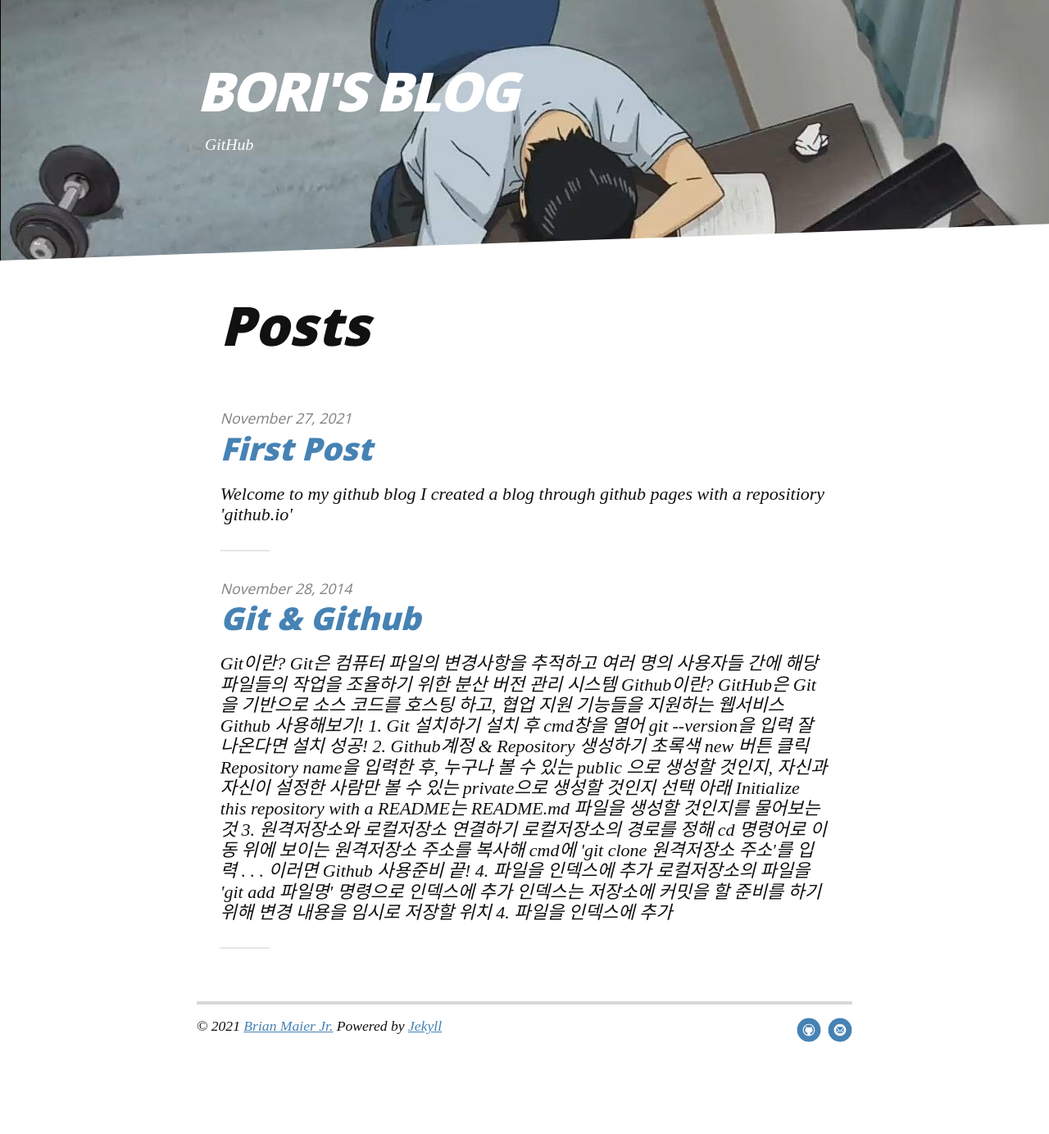
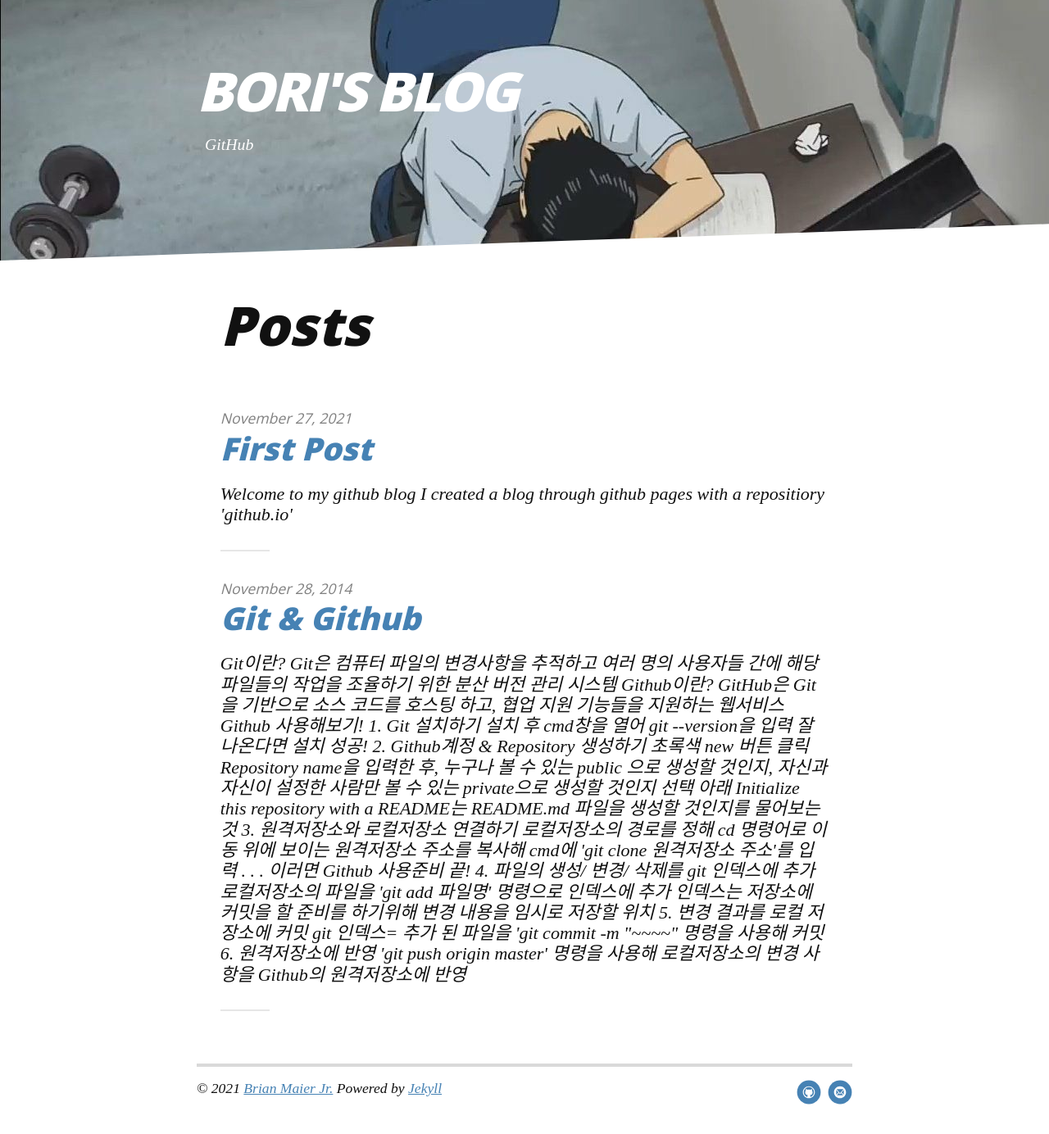
Before and after one commit to 250b/250b.github.io, a Jekyll site: the page built from index.html, in a window 1280 px wide. Shown: the whole page at 82% size. Built offline with Jekyll 4.4.1, drawn with Linux system fonts in a browser that asks for light colours; nearby versions of some CDN libraries; the list of posts is cut into pages by our own code; before the commit the page ends 1308 px from its top, so only the background shows below that.

Commit message:
change Git & Github

```diff
--- a/_posts/2014-12-14-featured-image.markdown
+++ b/_posts/2014-12-14-featured-image.markdown
@@ -16,17 +16,17 @@ image: keyboard.gif
 <p class="intro">Github 사용해보기!<p>
 <p class="list"><p class="listtitle">1. Git 설치하기</p></p>
 <p> </p>
-<p>설치 후 cmd창을 열어 git --version을 입력</p>
-<p>잘 나온다면 설치 성공!</p>
+<p class="text">설치 후 cmd창을 열어 git --version을 입력</p>
+<p class="text">잘 나온다면 설치 성공!</p>
 <br><br><br>
 <p class="list"><p class="listtitle">2. Github계정 & Repository 생성하기</p></p>
 <p> </p>
 <br>
 <p><img src="/assets/img/repository.JPG" alt=""><p>
-<p>초록색 new 버튼 클릭</p>
+<p class="text">초록색 new 버튼 클릭</p>
 <br><br><br><br>
 <p><img src="/assets/img/create.JPG" alt=""></p>
-<p>Repository name을 입력한 후,</p>
+<p class="text">Repository name을 입력한 후,</p>
 <br><br>
 <div id="public">
     <p>누구나 볼 수 있는 public 으로 생성할 것인지,</p>
@@ -34,16 +34,16 @@ image: keyboard.gif
     <p>private으로 생성할 것인지 선택</p>
 <div>
 <br><br>
-<p>아래 Initialize this repository with a README는</p>
-<p>README.md 파일을 생성할 것인지를 물어보는 것</p>
+<p class="text">아래 Initialize this repository with a README는</p>
+<p class="text">README.md 파일을 생성할 것인지를 물어보는 것</p>
 <br><br><br><br>
 <p class="list"><p class="listtitle">3. 원격저장소와 로컬저장소 연결하기</p></p>
 <p> </p>
 <br>
-<p>로컬저장소의 경로를 정해 cd 명령어로 이동</p>
+<p class="text">로컬저장소의 경로를 정해 cd 명령어로 이동</p>
 <p><img src="/assets/img/clone.JPG" alt=""></p>
-<p>위에 보이는 원격저장소 주소를 복사해</p>
-<p>cmd에 'git clone 원격저장소 주소'를 입력</p>
+<p class="text">위에 보이는 원격저장소 주소를 복사해</p>
+<p class="text">cmd에 'git clone 원격저장소 주소'를 입력</p>
 <br><br><br><br>
 <div class="gittext">
     <p>.</p>
@@ -55,7 +55,14 @@ image: keyboard.gif
 <p class="rmx">Github 사용준비 끝!<p>
 <p><img src="/assets/img/github.pnG" alt=""></p>
 <br>
-<p class="list"><p class="listtitle">4. 파일을 인덱스에 추가</p></p>
-<p>로컬저장소의 파일을 'git add 파일명' 명령으로 인덱스에 추가</p>
-<p>인덱스는 저장소에 커밋을 할 준비를 하기위해 변경 내용을 임시로 저장할 위치</p>
-<p class="list"><p class="listtitle">4. 파일을 인덱스에 추가</p></p>
+<p class="list"><p class="listtitle">4. 파일의 생성/ 변경/ 삭제를 git 인덱스에 추가</p></p>
+<p class="text">로컬저장소의 파일을 'git add 파일명' 명령으로 인덱스에 추가</p>
+<p class="text">인덱스는 저장소에 커밋을 할 준비를 하기위해 변경 내용을 임시로 저장할 위치</p>
+<br><br><br>
+<p class="list"><p class="listtitle">5. 변경 결과를 로컬 저장소에 커밋</p></p>
+<p class="text">git 인덱스=</p>
+<p class="text">추가 된 파일을 'git commit -m "~~~~" 명령을 사용해 커밋</p>
+<br><br><br>
+<p class="list"><p class="listtitle">6. 원격저장소에 반영</p></p>
+<p class="text">'git push origin master' 명령을 사용해</p>
+<p class="text">로컬저장소의 변경 사항을 Github의 원격저장소에 반영</p>
```
Also changed, not shown: assets/css/style.css.
